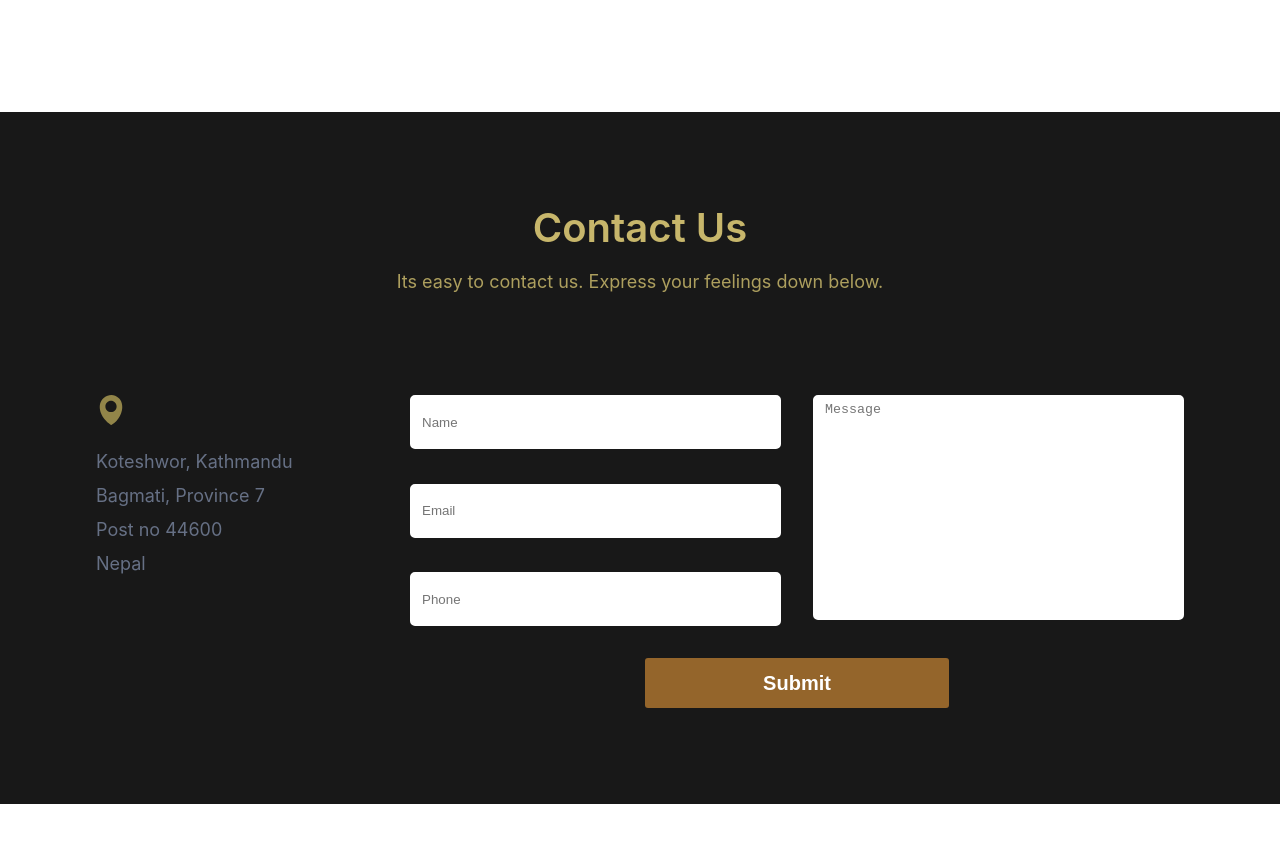
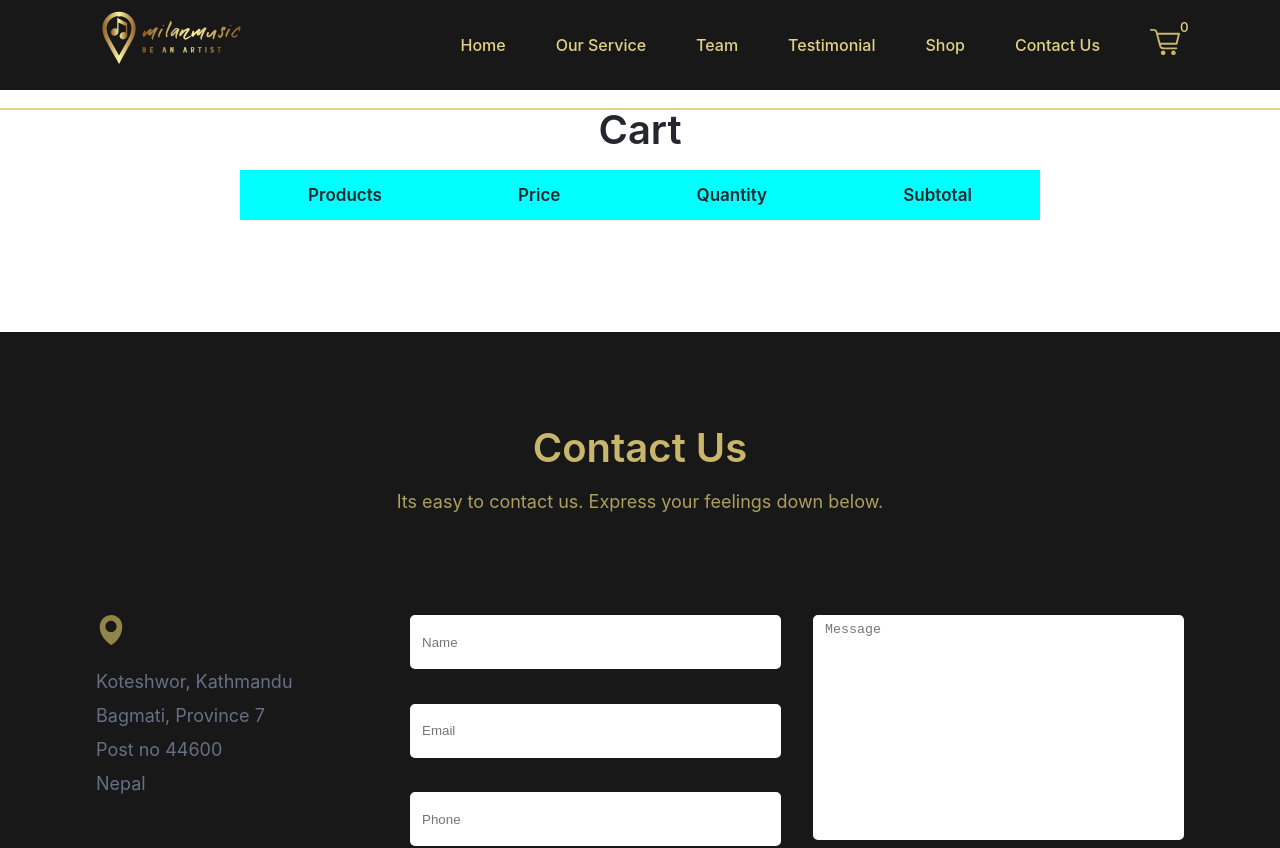
Before and after one commit to MilanRai07/E-Commerce, a React (Vite) app: page /cartItem in a window 1280 px wide. Shown: the top 848 px of the page. Before the commit the page ends 804 px from the top, so only its background shows below. Built offline with nearby package versions, Linux system fonts and the light colour scheme.

Commit message:
product stores in an array after added to cart

```diff
--- a/src/ContextAPI/AddCartContext.jsx
+++ b/src/ContextAPI/AddCartContext.jsx
@@ -1,24 +1,23 @@
-import { createContext, useReducer } from "react";
+import { createContext, useEffect, useReducer } from "react";
 import reducer from '../Reducer/AddCartReducer';
 
-const AddCart=createContext();
-const initialState={  //initial state for usereducer
-    newProducts:[],
-    cartAmount:0,
-    cart:[],
-    index:'',
+const AddCart = createContext();
+const initialState = {  //initial state for usereducer
+    cartAmount: 0,
+    cart: []
 }
-const AddCartProvider=({children})=>{
+const AddCartProvider = ({ children }) => {
     //usereducer hook here
-    const [state,dispatch]=useReducer(reducer,initialState);
-     //cartamount in navbar here
-     const CartAmount=(status,Id)=>{  //for navbar icon top be updated after add cart click
-        if(status==='add'){
-            dispatch({type:'ADD_CART',payload:Id});
-        }else if(status==='remove'){
-            dispatch({type:'DELETE_CART',payload:Id});
+    const [state, dispatch] = useReducer(reducer, initialState);
+    //cartamount in navbar here
+    const CartManage = (status, Id, Img, Name, Price) => {  //for navbar icon top be updated after add cart click
+        if (status === 'add') {
+            dispatch({ type: 'ADD_CART', payload: { Id, Img, Name, Price } });
+        } else if (status === 'remove') {
+            dispatch({ type: 'DELETE_CART', payload: { Id, Img, Name, Price } });
         }
-     }
-   return <AddCart.Provider value={{...state,CartAmount}}>{children}</AddCart.Provider>
+    }
+    return <AddCart.Provider value={{ ...state, CartManage }}>{children}</AddCart.Provider>
 }
-export {AddCart,AddCartProvider};
+
+export { AddCart, AddCartProvider };
--- a/src/MainRouter.jsx
+++ b/src/MainRouter.jsx
@@ -4,6 +4,7 @@ import NavBarIndex from './components/NavBar/NavBarIndex';
 import HomeIndex from './HomeIndex';
 import ServiceIndex from './components/OurService/ServiceIndex';
 import FooterIndex from './components/Footer/FooterIndex';
+import CartItem from './components/SinglePages/CartItem/CartItem';
 
 
 function MainRouter() {
@@ -13,6 +14,7 @@ function MainRouter() {
       <Route path='/' element={<NavBarIndex/>}>
         <Route index element={<HomeIndex/>} />
         <Route path='/service' element={<ServiceIndex/>} />
+        <Route path='/cartItem' element={<CartItem/>}/>
       </Route>
     </Routes>
     <FooterIndex/>
--- a/src/Reducer/AddCartReducer.jsx
+++ b/src/Reducer/AddCartReducer.jsx
@@ -1,14 +1,22 @@
-const AddCartReducer=(state,action)=>{
-    switch(action.type){
+const AddCartReducer = (state, action) => {
+  const { Id, Img, Name, Price } = action.payload;
+  const cartProducts = {
+    id: Id,
+    image: Img,
+    name: Name,
+    price: Price
+  }
+  switch (action.type) {
     case "ADD_CART":
-              return{
+      return {
         ...state,
-                cartAmount:state.cartAmount+1,
+        cartAmount: state.cartAmount + 1,
+        cart: [...state.cart, cartProducts]
       }
     case "DELETE_CART":
-                return{
+      return {
         ...state,
-                  cartAmount:state.cartAmount-1
+        cartAmount: state.cartAmount - 1
       }
     default:
       return state;
--- a/src/components/NavBar/NavBar.jsx
+++ b/src/components/NavBar/NavBar.jsx
@@ -3,17 +3,17 @@ import '../../scss/NavBar.scss';
 import { NavLink, Outlet } from "react-router-dom";
 import { ReactComponent as Logo } from "../../assets/logo.svg";
 import { ReactComponent as HamBurger } from "../../assets/Ham.svg";
-import {ReactComponent as Cart } from '../../assets/cart-icon.svg';
+import { ReactComponent as Cart } from '../../assets/cart-icon.svg';
 import { useState } from 'react';
 import HamBurgerMenu from './HamburgerMenu';
 import { ParentData } from './NavBarIndex';
 import useAddCart from '../../CustomHooks/useAddCart';
 
 const NavBar = () => {
-    const {cartAmount}=useAddCart();
+    const { cartAmount } = useAddCart();
     const [showham, setShowHam] = useState(false);  //for showing and not showng hamburger nav menu
-    const context=useContext(ParentData); //context api consuming
-    const {isNavFixed}=context; //destructuring context
+    const context = useContext(ParentData); //context api consuming
+    const { isNavFixed } = context; //destructuring context
 
 
     const ToggleHamburger = () => {  //toggle hamburger menu nav
@@ -21,7 +21,7 @@ const NavBar = () => {
     }
     return (
         <>
-            <div className={`navbar-container ${isNavFixed? 'fixed':''}`}>
+            <div className={`navbar-container ${isNavFixed ? 'fixed' : ''}`}>
                 <div className="navbar-logo">
                     <Logo className='logo' />
                 </div>
@@ -57,19 +57,20 @@ const NavBar = () => {
                                 Contact Us
                             </NavLink>
                         </li>
-
+                        <div>
+                            <NavLink to='/cartItem'>
+                            <Cart className='cart-icon' />
+                            <sup className='cart-number'>{cartAmount}</sup>
+                            </NavLink>
+                        </div>
                         <HamBurger className='ham-icon' onClick={ToggleHamburger} />
-                        <div>
-                        <Cart className='cart-icon'/>
-                        <sup className='cart-number'>{cartAmount}</sup>
-                        </div>
                     </ul>
                 </div>
                 {showham ?        //toggle hammenu by hamburger icon
-                <HamBurgerMenu />
-                :
-                ""
-            }
+                    <HamBurgerMenu />
+                    :
+                    ""
+                }
             </div>
 
             <Outlet />
--- a/src/components/Shop/ShopCard.jsx
+++ b/src/components/Shop/ShopCard.jsx
@@ -2,17 +2,17 @@ import { useState } from "react";
 import useAddCart from "../../CustomHooks/useAddCart";
 
 const ShopCard = (props) => {
-    const {CartAmount}=useAddCart();
+    const { CartManage } = useAddCart();
     const [addCart, setAddCard] = useState(true);
     const { Id, Img, Name, Price } = props;
 
-    const addChildCart = (id) => {
+    const addChildCart = (Id, Img, Name, Price) => {
         setAddCard(false);
-        CartAmount('add',id);
+        CartManage('add', Id, Img, Name, Price);
     }
-    const deleteChildCart = (id) => {
+    const deleteChildCart = (Id, Img, Name, Price) => {
         setAddCard(true);
-        CartAmount('remove',id);
+        CartManage('remove', Id, Img, Name, Price);
     }
 
     return (
@@ -29,11 +29,11 @@ const ShopCard = (props) => {
                         {Price}
                     </p>
                     {addCart ?
-                        <button onClick={() => addChildCart(Id)}>
+                        <button onClick={() => addChildCart(Id, Img, Name, Price)}>
                             Add to cart
                         </button>
                         :
-                        <button onClick={() => deleteChildCart(Id)}>
+                        <button onClick={() => deleteChildCart(Id, Img, Name, Price)}>
                             Remove cart
                         </button>
                     }
--- a/src/components/Shop/ShopIndex.jsx
+++ b/src/components/Shop/ShopIndex.jsx
@@ -6,7 +6,7 @@ import { ReactComponent as Right } from '../../assets/right.svg';
 import useProductContext from "../../CustomHooks/useProductContext";
 
 const ShopIndex = () => {
-  const {isLoading,newProducts}=useProductContext();
+  const { isLoading, newProducts } = useProductContext();
   const LeftScroll = () => {   //click to scroll left
     var slide = document.getElementById("slide");
     slide.scrollLeft = slide.scrollLeft - 300;
--- /dev/null
+++ b/src/components/SinglePages/CartItem/CartItem.jsx
@@ -0,0 +1,37 @@
+import React from "react";
+import useAddCart from "../../../CustomHooks/useAddCart";
+import '../../../scss/Cart.scss';
+import {ReactComponent as Close} from '../../../assets/close.svg';
+const CartItem=()=>{
+    const {cart}=useAddCart();
+    return(
+        <>
+           <div className="cart-container">
+            <h1>Cart</h1>
+            <div className="cart-list">
+                <div className="cart-heading">
+                  <p>Products</p>
+                  <p>Price</p>
+                  <p>Quantity</p>
+                  <p>Subtotal</p>
+                </div>
+               {
+                cart.map((element,index)=>{
+                  const {id,name,image,price}=element;
+                  return(
+                    <div key={id} className="cart-product">
+                        <Close/>
+                        <img src={image} className="cart-image"></img>
+                        <p>{name}</p>
+                        <input type="number" className="cart-quantity"></input>
+                        <p>{price}</p>
+                    </div>
+                  )
+                })
+               }
+           </div>
+           </div>
+        </>
+    )
+}
+export default CartItem;
--- /dev/null
+++ b/src/scss/Cart.scss
@@ -0,0 +1,28 @@
+@import 'mixin.scss';
+.cart-container{
+    margin-top: 20px;
+    @include flex(null,center, 20px,column);
+    text-align: center;
+    h1{
+        @include font(600, 40px, 40px, #24272E, null);
+    }
+    .cart-list{
+        background-color: aqua;
+        width:50rem;
+        .cart-heading{
+            @include flex(space-around,center,null,null);
+            @include font(600, 17px, 36px, #24272E, null);
+            height: 50px;
+        }
+        .cart-product{
+            @include flex(space-around,center,null,null);
+            .cart-image{
+                @include size(5rem,5rem,null,null);
+            }
+            .cart-quantity{
+                @include inputBox(2rem,2rem,2px,null);
+                border:1px solid #282828;
+            }
+        }
+    }
+}
```
Also changed, not shown: src/assets/close.svg. Lines whose indentation alone changed are shown as unchanged.
